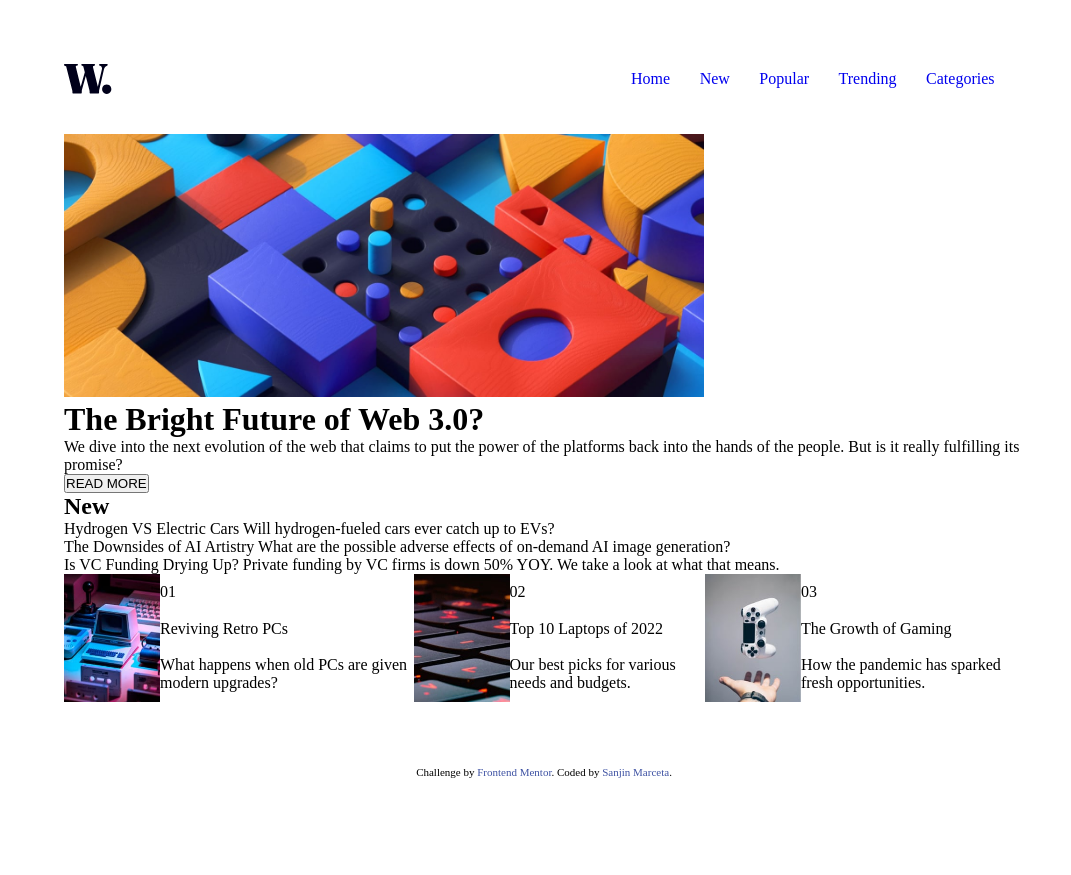
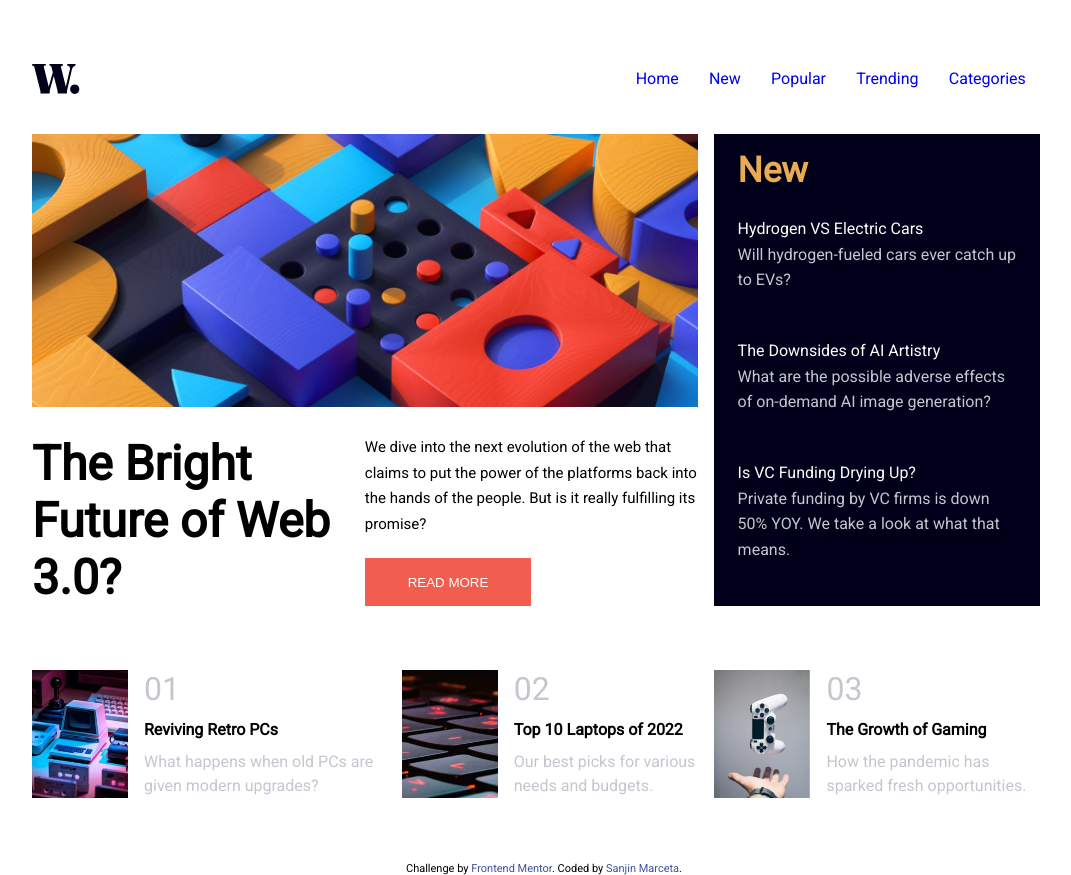
Before and after one commit to smarceta-dev/news-homepage-main, a website: page index.html in a window 1280 px wide. Shown: the whole page, without its empty margins (96-1167 px from the left). Before the commit the page ends 800 px from the top, so only its background shows below. Drawn offline with Linux system fonts and the light colour scheme.

Commit message:
Finished layout.

```diff
--- a/css/style.css
+++ b/css/style.css
@@ -1,10 +1,18 @@
+@import url('https://fonts.googleapis.com/css2?family=Roboto&display=swap');
+
 * {
     margin: 0;
     padding: 0;
+    box-sizing: border-box;
 }
 
-html {
-    box-sizing: border-box;
+body {
+    font-family: 'Roboto', sans-serif;
+
+}
+p {
+    font-size: 0.9375rem;
+    line-height: 1.6rem;
 }
 
 .container {
@@ -22,7 +30,7 @@ navigation {
     display: flex;
     align-items: center;
     justify-content: space-between;
-    width: 75%;
+    width: 80%;
 
 }
 
@@ -46,17 +54,13 @@ main {
     display: flex;
     align-items: center;
     justify-content: center;
-    width: 75%;
+    width: 80%;
 
 }
 
-
-
 .desktop-img {
-    width: 40rem;
+    width: 100%;
 }
-
-
 
 .articles-container {
     display: flex;
@@ -70,7 +74,8 @@ main {
 .article-item-text-container {
     display: flex;
     flex-direction: column;
-    justify-content: space-around;
+    justify-content: space-between;
+    padding: 0 1rem 0rem 1rem;
 }
 
 .article-image{
@@ -81,3 +86,87 @@ main {
 .article-text {
     font-size: 1rem;
 }
+.article-number {
+    color: hsl(233, 8%, 79%);
+    font-size: 2rem;
+}
+
+.article-title {
+    font-weight: 700;
+}
+
+.article-content{
+    color: hsl(233, 8%, 79%);
+    line-height: 1.5rem;
+    font-size: 1rem;
+}
+
+.inner-container {
+    display: flex;
+    margin-bottom: 4rem;
+}
+
+.inner-container-right{
+    flex: 1 0 35%;
+    padding-left: 1rem;
+    padding-right: 1rem;
+
+}
+.inner-container-right h2{
+    color: hsl(35, 77%, 62%);
+}
+.aside-container{
+    display: flex;
+    flex-direction: column;
+    height: 100%;
+    line-height: 1.6rem;
+    background-color: hsl(240, 100%, 5%);
+    padding: 1.5rem;
+
+
+}
+.aside-container h2 {
+    flex: 1 0 10%;
+    font-size: 2.2rem;
+}
+.single-aside-container {
+    flex: 1 0 25%;
+    display: flex;
+    flex-direction: column;
+}
+.aside-title{
+    color: hsl(36, 100%, 99%);
+}
+.aside-content {
+    color: hsl(233, 8%, 79%);
+}
+.inner-container-left {
+    flex: 1 0 65%;
+}
+.web-3-container{
+    display: flex;
+    margin-top:1.5rem;
+    flex: 0 0 50%;
+}
+
+.inner-web-3-content {
+    display: flex;
+    flex-direction: column;
+    flex: 1 0 50%;
+    justify-content: space-between;
+}
+
+.inner-web-3-title {
+    flex: 1 0 50%;
+}
+.inner-web-3-title h1{
+    font-size: 3rem;
+}
+.web-3-btn {
+    width: 50%;
+    height: 3rem;
+    background-color: hsl(5, 85%, 63%);
+    color: hsl(36, 100%, 99%);
+    border: none;
+    margin-top: 1rem;
+}
--- a/index.html
+++ b/index.html
@@ -33,40 +33,41 @@
 
   <main>
     <div class="main-container">
+      <div class="inner-container">
+        <div class="inner-container-left">
         <img src="/assets/images/image-web-3-desktop.jpg" alt="Desktop" class="desktop-img">
-      <div>
+
+
+      <section class="web-3-container">
+      <div class="inner-web-3-title">
         <h1>The Bright Future of Web 3.0?</h1>
       </div>
-
-      <section class="web-3-container">
+      <div class="inner-web-3-content">
         <p>We dive into the next evolution of the web that claims to put the power of the platforms back into the hands of the people.
           But is it really fulfilling its promise?</p>
-        <button>READ MORE</button>
+        <button class="web-3-btn">READ MORE</button>
+      </div>
       </section>
-
+    </div>
+    <div class="inner-container-right">
       <aside class="aside-container">
         <h2>New</h2>
-        <div>
-          <p>
+        <div class="single-aside-container">
             <span class="aside-title"> Hydrogen VS Electric Cars</span>
             <span class="aside-content"> Will hydrogen-fueled cars ever catch up to EVs?</span>
-          </p>
+        </div>
+        <div class="single-aside-container">
+            <span class="aside-title">The Downsides of AI Artistry</span>
+            <span class="aside-content">What are the possible adverse effects of on-demand AI image generation?</span>
         </div>
 
-        <div>
-          <p>
-            <span class="aside-title">The Downsides of AI Artistry</span>
-            <span class="aside-content">What are the possible adverse effects of on-demand AI image generation?</span>
-          </p>
-        </div>
-
-        <div>
-          <p>
+        <div class="single-aside-container">
             <span class="aside-title">Is VC Funding Drying Up?</span>
             <span class="aside-content">Private funding by VC firms is down 50% YOY. We take a look at what that means.</span>
-          </p>
         </div>
       </aside>
+    </div>
+    </div>
 
       <section class="articles-container">
         <div class="article-item-container">
```
